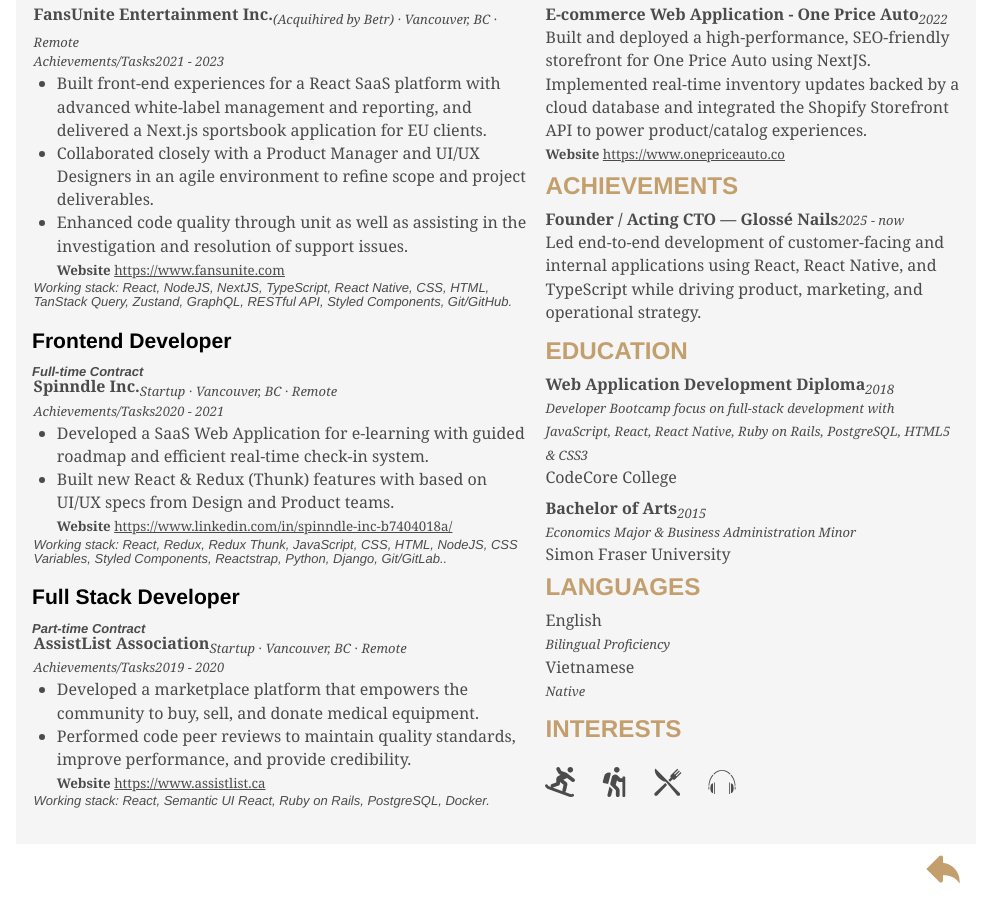
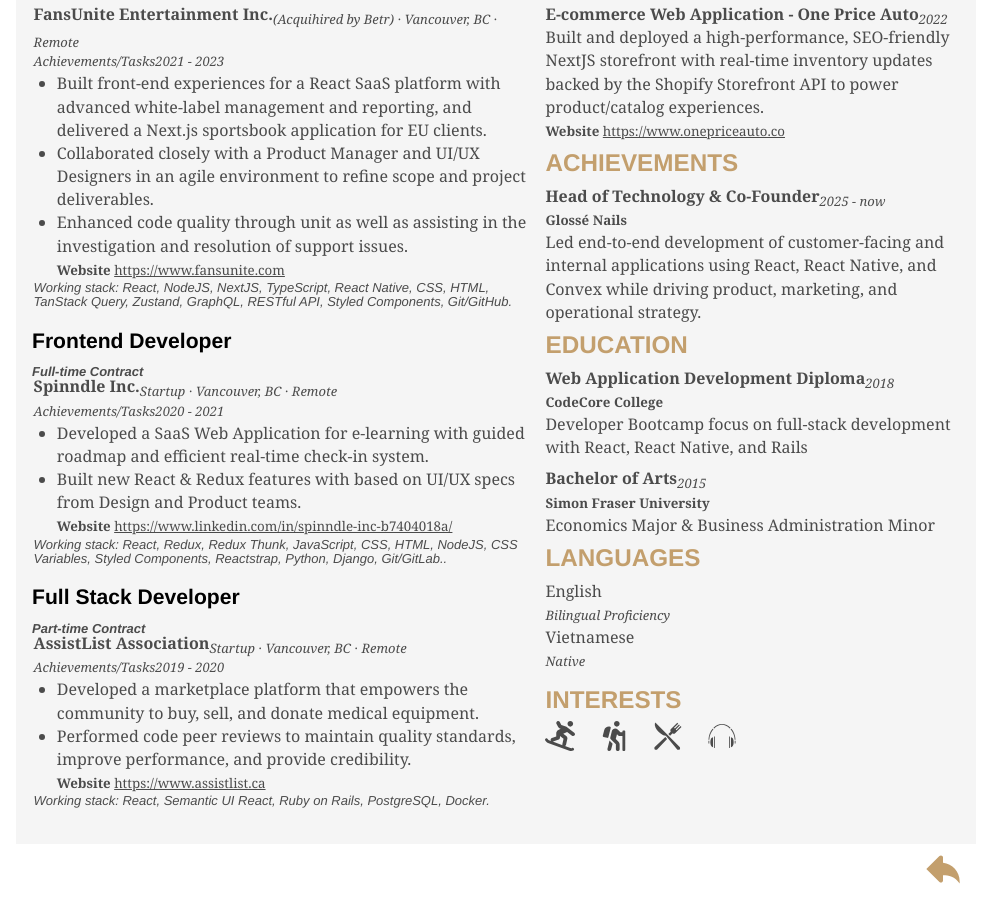
Before and after one commit to francispham/Portfolio, a Gatsby site: page /resume in a window 1280 px wide. Shown: the part 635-1556 px from the top of the page, without its empty margins (144-1135 px from the left). Built offline with nearby package versions, Linux system fonts and the light colour scheme; Gatsby itself is replaced by a stand-in of ours.

Commit message:
Update resume (#13)
* 2026 Resume

* Add minor changes

---------

Co-authored-by: Francis Pham <francis.pham.ca@gmail.com>

```diff
--- a/src/components/resume/Achievements.js
+++ b/src/components/resume/Achievements.js
@@ -4,12 +4,17 @@
   return (
     <Fragment>
       <h2>ACHIEVEMENTS</h2>
-      <div className="container specialPadding">
-        <strong>Founder / Acting CTO — Glossé Nails</strong>
-        <em>2025 - now</em>
+      <div className="container">
+        <strong>Head of Technology & Co-Founder</strong>
+        <em className="year">2025 - now</em>
+      </div>
+      <div className="infoDetails">
+        <small>
+          <strong>Glossé Nails</strong>
+        </small>
         <p>
           Led end-to-end development of customer-facing and internal
-          applications using React, React Native, and TypeScript while driving
+          applications using React, React Native, and Convex while driving
           product, marketing, and operational strategy.
         </p>
       </div>
--- a/src/components/resume/Education.js
+++ b/src/components/resume/Education.js
@@ -12,8 +12,10 @@
             <em className="year">{year}</em>
           </div>
           <div className="container infoDetails">
-            <em>{description}</em>
-            <p>{school}</p>
+            <strong>
+              <small>{school}</small>
+            </strong>
+            <p>{description}</p>
           </div>
         </Fragment>
       ))}
--- a/src/components/resume/Interests.js
+++ b/src/components/resume/Interests.js
@@ -8,7 +8,7 @@
       <h2>INTERESTS</h2>
       <div
         className="container"
-        style={{ justifyContent: 'center', marginTop: '1.5rem' }}
+        style={{ justifyContent: 'center', marginTop: '0.5rem' }}
       >
         {INTERESTS.map(({ icon, label }) => (
           <InterestIcon key={label} Icon={icon} />
--- a/src/data/resume-data.js
+++ b/src/data/resume-data.js
@@ -67,7 +67,7 @@
     period: '2020 - 2021',
     descriptions: [
       'Developed a SaaS Web Application for e-learning with guided roadmap and efficient real-time check-in system.',
-      'Built new React & Redux (Thunk) features with based on UI/UX specs from Design and Product teams.',
+      'Built new React & Redux features with based on UI/UX specs from Design and Product teams.',
     ],
     website: 'https://www.linkedin.com/in/spinndle-inc-b7404018a/',
     stack:
@@ -125,7 +125,7 @@
     title: 'E-commerce Web Application - One Price Auto',
     year: '2022',
     description:
-      'Built and deployed a high-performance, SEO-friendly storefront for One Price Auto using NextJS. Implemented real-time inventory updates backed by a cloud database and integrated the Shopify Storefront API to power product/catalog experiences.',
+      'Built and deployed a high-performance, SEO-friendly NextJS storefront with real-time inventory updates backed by the Shopify Storefront API to power product/catalog experiences.',
     website: 'https://www.onepriceauto.co',
   },
 ]
@@ -135,7 +135,7 @@
     title: 'Web Application Development Diploma',
     year: '2018',
     description:
-      'Developer Bootcamp focus on full-stack development with JavaScript, React, React Native, Ruby on Rails, PostgreSQL, HTML5 & CSS3',
+      'Developer Bootcamp focus on full-stack development with React, React Native, and Rails',
     school: 'CodeCore College',
   },
   {
```
